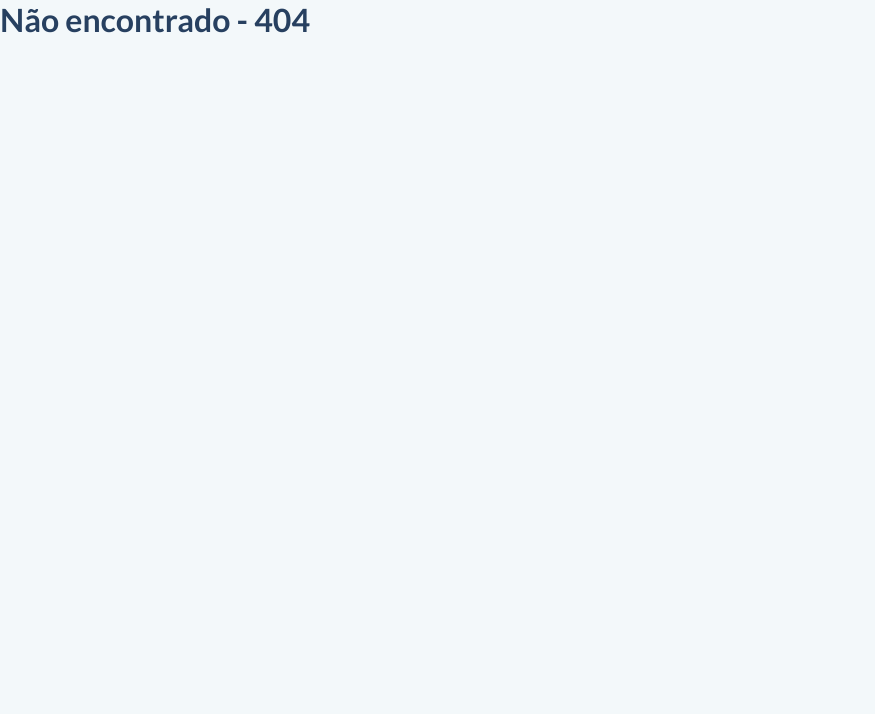
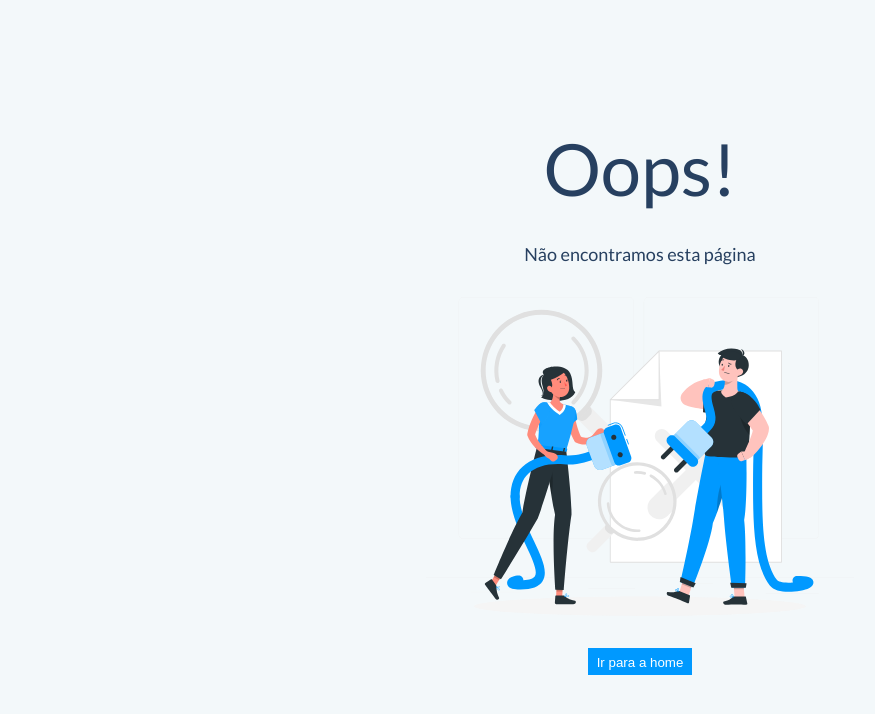
Before and after one commit to GISTALIN-BOUERES-JUN/alganews, a React (Create React App) app: page /home in a window 1280 px wide. Before the commit this address had no page. Shown: the top 714 px of the page, without its empty margins (0-875 px from the left). Built offline with nearby package versions, Linux system fonts and the light colour scheme; what react-markdown-editor-lite would draw is missing.

Commit message:
NotFound404

```diff
--- a/src/app/views/NotFound404.view.tsx
+++ b/src/app/views/NotFound404.view.tsx
@@ -1,5 +1,37 @@
+import { useHistory } from 'react-router'
+import styled from 'styled-components'
+import notFound from '../../assets/not_found.svg'
+import Button from '../components/Button/Button'
+
 export default function NotFound404 () {
-    return <div>
-      <h1>Não encontrado - 404</h1>
-    </div>
+  const history = useHistory()
+
+  return <NotFound404Wrapper>
+    <span>
+      Oops!
+    </span>
+    <h1>Não encontramos esta página</h1>
+    <img src={notFound} alt="Não encontrado" />
+    <Button
+      variant="primary"
+      label="Ir para a home"
+      onClick={() => history.replace('/')}
+    />
+  </NotFound404Wrapper>
+}
+
+const NotFound404Wrapper = styled.div`
+  min-height: 100vh;
+  display: flex;
+  flex-direction: column;
+  justify-content: center;
+  align-items: center;
+  gap: 32px;
+  span {
+    font-size: 72px;
   }
+  h1 {
+    font-size: 18px;
+    font-weight: 400;
+  }
+`
```
Also changed, not shown: src/assets/not_found.svg (added).
